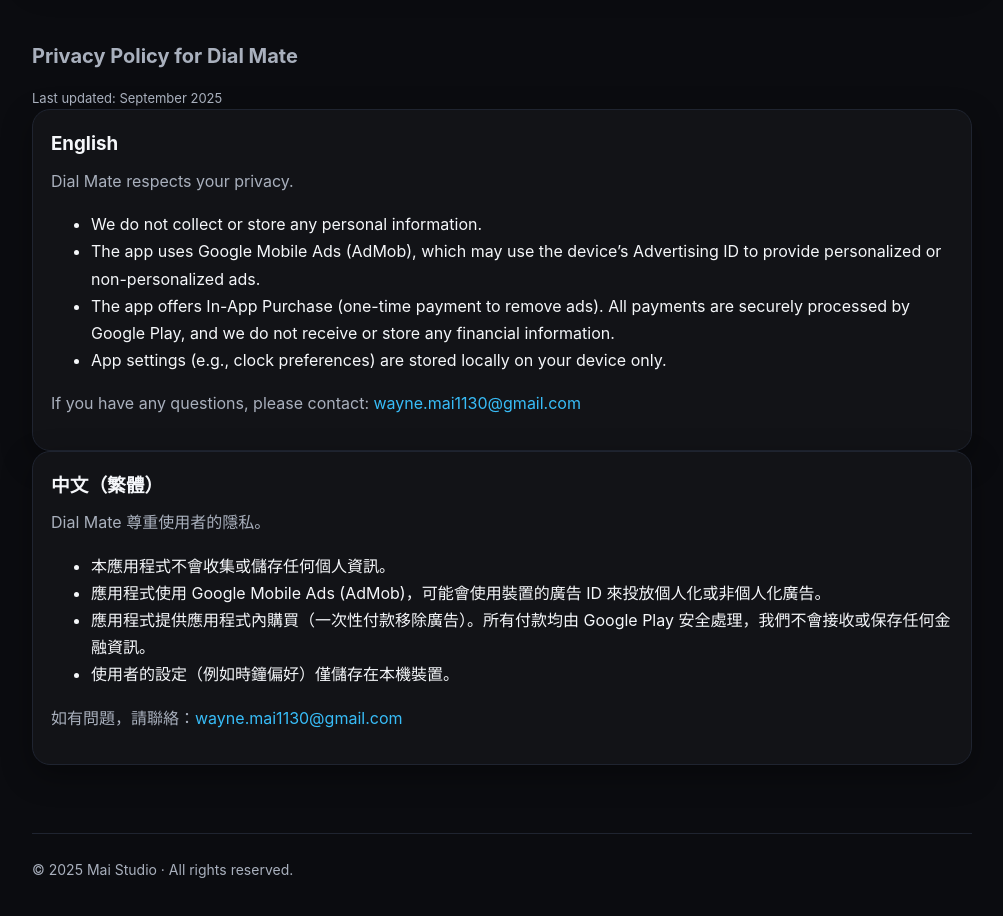
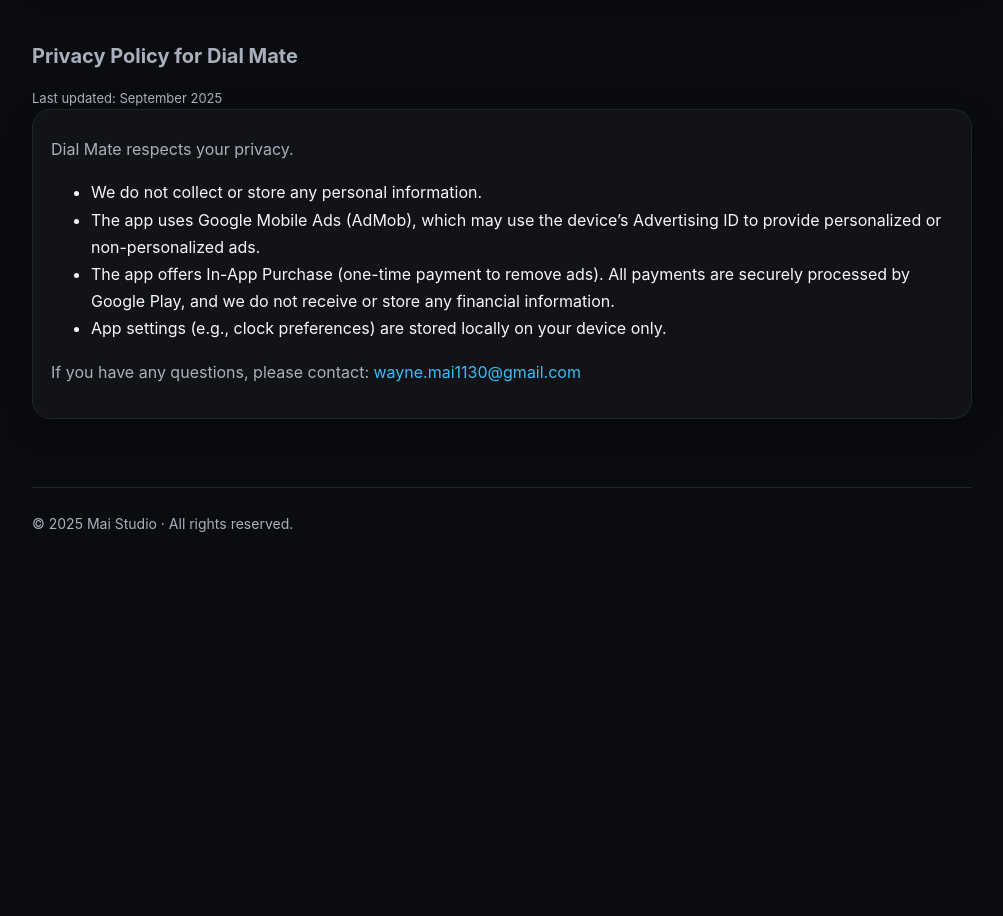
Before and after one commit to wmike911-cmyk/wmike911-cmyk.github.io, a plain HTML site: page index.html in a window 1280 px wide. Shown: the part 980-1896 px from the top of the page, without its empty margins (138-1141 px from the left). After the commit the page ends 1596 px from the top, so only its background shows below. Drawn offline with Linux system fonts and the light colour scheme.

Commit message:
Update index.html

```diff
--- a/index.html
+++ b/index.html
@@ -13,23 +13,14 @@
   <meta name="twitter:card" content="summary_large_image" />
   <style>
     :root {
-      --bg: #0b0c10;
-      --fg: #f5f7fa;
-      --muted: #a9b0bd;
-      --accent: #38bdf8;
-      --card: #121317;
-      --border: #1f2430;
-      --shadow: 0 10px 30px rgba(0,0,0,.35);
-      --radius: 18px;
-      --maxw: 980px;
+      --bg:#0b0c10;--fg:#f5f7fa;--muted:#a9b0bd;--accent:#38bdf8;
+      --card:#121317;--border:#1f2430;--shadow:0 10px 30px rgba(0,0,0,.35);
+      --radius:18px;--maxw:980px;
     }
     *{box-sizing:border-box}
     body{
-      margin:0;
-      font-family:ui-sans-serif,-apple-system,BlinkMacSystemFont,"Segoe UI",Roboto,Helvetica,Arial;
-      background:var(--bg);
-      color:var(--fg);
-      line-height:1.7;
+      margin:0;font-family:ui-sans-serif,-apple-system,BlinkMacSystemFont,"Segoe UI",Roboto,Helvetica,Arial;
+      background:var(--bg);color:var(--fg);line-height:1.7;
     }
     a{color:var(--accent);text-decoration:none}
     a:hover{text-decoration:underline}
@@ -102,7 +93,6 @@
         <h2 class="sec-title">Privacy Policy for Dial Mate</h2>
         <div class="meta">Last updated: September 2025</div>
         <div class="card">
-          <h3>English</h3>
           <p>Dial Mate respects your privacy.</p>
           <ul>
             <li>We do not collect or store any personal information.</li>
@@ -112,18 +102,6 @@
           </ul>
           <p>If you have any questions, please contact: <a href="mailto:wayne.mai1130@gmail.com">wayne.mai1130@gmail.com</a></p>
         </div>
-
-        <div class="card">
-          <h3>中文（繁體）</h3>
-          <p>Dial Mate 尊重使用者的隱私。</p>
-          <ul>
-            <li>本應用程式不會收集或儲存任何個人資訊。</li>
-            <li>應用程式使用 Google Mobile Ads (AdMob)，可能會使用裝置的廣告 ID 來投放個人化或非個人化廣告。</li>
-            <li>應用程式提供應用程式內購買（一次性付款移除廣告）。所有付款均由 Google Play 安全處理，我們不會接收或保存任何金融資訊。</li>
-            <li>使用者的設定（例如時鐘偏好）僅儲存在本機裝置。</li>
-          </ul>
-          <p>如有問題，請聯絡：<a href="mailto:wayne.mai1130@gmail.com">wayne.mai1130@gmail.com</a></p>
-        </div>
       </section>
 
       <footer>
@@ -131,6 +109,6 @@
       </footer>
     </main>
   </div>
-  <script>document.getElementById('y').textContent = new Date().getFullYear();</script>
+  <script>document.getElementById('y').textContent=new Date().getFullYear();</script>
 </body>
 </html>
```
